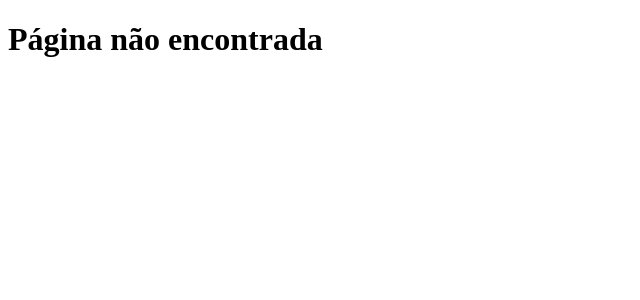
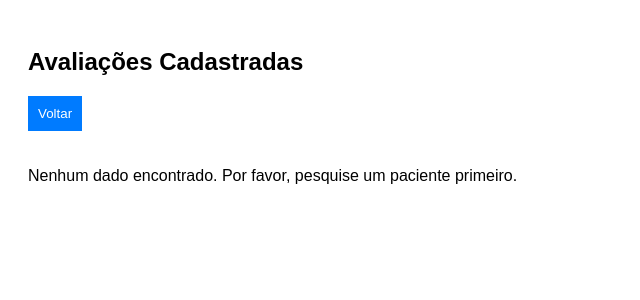
Before and after one commit to NadiellySantos/frontend-avaliacao-postural, a React (Create React App) app in the folder avaliacao-postural/: page /historico in a window 1280 px wide. Shown: the top 300 px of the page, without its empty margins (0-640 px from the left). Built offline with nearby package versions, Linux system fonts and the light colour scheme.

Commit message:
adicionando historico de avaliacoes do paciente

```diff
--- a/avaliacao-postural/package.json
+++ b/avaliacao-postural/package.json
@@ -7,6 +7,7 @@
     "cra-template": "1.3.0",
     "react": "^19.1.0",
     "react-dom": "^19.1.0",
+    "react-helmet": "^6.1.0",
     "react-imask": "^7.6.1",
     "react-input-mask": "^2.0.4",
     "react-router-dom": "^7.7.1",
--- /dev/null
+++ b/avaliacao-postural/src/PesquisaHistoricoPaciente.js
@@ -0,0 +1,89 @@
+import React, { useState } from "react";
+import { useNavigate } from "react-router-dom";
+import axios from "axios";
+import { IMaskInput } from 'react-imask';
+
+const PesquisarHistoricoPaciente = () => {
+  const navigate = useNavigate();
+
+  const [historico, setPesquisarHistorico] = useState({
+    cpf: ""
+  });
+
+  const [mensagem, setMensagem] = useState("");
+  const [resultados, setResultados] = useState([]);
+
+  const handleChange = (e) => {
+    const { name, value } = e.target;
+    setPesquisarHistorico((prev) => ({
+      ...prev,
+      [name]: value,
+    }));
+  };
+
+  const limparCPF = (cpf) => cpf.replace(/\D/g, "");
+
+  const handleSubmit = async (e) => {
+    e.preventDefault();
+
+    try {
+      const cpfParaEnvio = {
+        ...historico,
+        cpf: limparCPF(historico.cpf)
+      };
+
+      const response = await axios.post(
+        "http://localhost:5000/listar-avaliacao",
+        cpfParaEnvio,
+        {
+          headers: {
+            "Content-Type": "application/json",
+          },
+        }
+      );
+
+      navigate("/historico", { state: { resultados: response.data } });
+
+    } catch (error) {
+      console.error("Erro ao encontrar paciente:", error.response?.data || error.message);
+      setMensagem(error.response?.data?.detail || "Erro ao encontrar paciente.");
+    }
+  };
+
+  const handleVoltar = () => {
+    navigate("/");
+  };
+
+  return (
+    <div className="container">
+      <h2>Digite o CPF do paciente para encontrar o histórico de avaliações</h2>
+
+      <button onClick={handleVoltar} type="button">
+        Voltar
+      </button>
+
+      <form onSubmit={handleSubmit}>
+        <div>
+          <label>CPF:</label>
+          <IMaskInput
+            mask="000.000.000-00"
+            name="cpf"
+            value={historico.cpf}
+            onAccept={(value) => handleChange({target: {name: 'cpf', value}})}
+            required
+            className="form-input"
+          />
+        </div>
+        <button type="submit">Pesquisar</button>
+      </form>
+
+      {mensagem && (
+        <p className={mensagem.includes("sucesso") ? "message-success" : "message-error"}>
+          {mensagem}
+        </p>
+      )}
+    </div>
+  );
+};
+
+export default PesquisarHistoricoPaciente;
--- /dev/null
+++ b/avaliacao-postural/src/historico.js
@@ -0,0 +1,61 @@
+import React from "react";
+import { useLocation, useNavigate } from "react-router-dom";
+
+const Historico = () => {
+  const location = useLocation();
+  const navigate = useNavigate();
+
+  // Proteção para quando a página for acessada diretamente sem state
+  const historico = Array.isArray(location.state?.resultados?.avaliacoes)
+    ? location.state.resultados.avaliacoes
+    : null;
+
+  const handleVoltar = () => navigate("/");
+
+  return (
+    <div style={{ padding: "20px", fontFamily: "Arial" }}>
+      <h2>Avaliações Cadastradas</h2>
+
+      <button
+        onClick={handleVoltar}
+        style={{
+          marginBottom: "20px",
+          backgroundColor: "#007bff",
+          color: "white",
+          padding: "10px",
+          border: "none",
+          cursor: "pointer",
+        }}
+      >
+        Voltar
+      </button>
+
+      {historico === null ? (
+        <p>Nenhum dado encontrado. Por favor, pesquise um paciente primeiro.</p>
+      ) : historico.length === 0 ? (
+        <p>Este paciente ainda não possui avaliações cadastradas.</p>
+      ) : (
+        <ul style={{ listStyle: "none", padding: 0 }}>
+          {historico.map((h) => (
+            <li key={h.id_foto} style={{ margin: "10px 0" }}>
+              <div
+                style={{
+                  padding: "10px",
+                  border: "1px solid #ccc",
+                  borderRadius: "5px",
+                }}
+              >
+                <strong>CPF:</strong> {h.cpf} <br />
+                <strong>Altura:</strong> {h.altura} <br />
+                <strong>Resultado:</strong> {h.resultado_avaliacao} <br />
+                <strong>Data:</strong> {h.data_avaliacao}
+              </div>
+            </li>
+          ))}
+        </ul>
+      )}
+    </div>
+  );
+};
+
+export default Historico;
--- a/avaliacao-postural/src/index.js
+++ b/avaliacao-postural/src/index.js
@@ -7,6 +7,8 @@ import CadastroMedico from "./CadastroMedico";
 import Medicos from "./medicos";
 import Login from "./Login";
 import CadastroAvaliacao from "./CadastroAvaliacao";
+import PesquisarHistoricoPaciente from "./PesquisaHistoricoPaciente";
+import Historico from "./historico";
 import App from "./App"; // seu componente de avaliação
 
 const root = ReactDOM.createRoot(document.getElementById("root"));
@@ -14,13 +16,14 @@ root.render(
   <BrowserRouter>
     <Routes>
       {/*<Route path="/" element={<Pacientes />} />*/}
-      <Route path="/pacientes" element={<Pacientes />} />
-      <Route path="/" element={<Medicos />} />
+      <Route path="/" element={<PesquisarHistoricoPaciente />} />
       <Route path="/cadastro" element={<CadastroPaciente />} />
       <Route path="/cadastroMedico" element={<CadastroMedico />} />
       <Route path="/avaliar/:id" element={<App />} />
       <Route path="/login" element={<Login />} />
-       <Route path="/cadastrar-avaliacao" element={<CadastroAvaliacao />} />
+      <Route path="/cadastrar-avaliacao" element={<CadastroAvaliacao />} />
+      <Route path="/listar-avaliacao" element={<PesquisarHistoricoPaciente />} />
+      <Route path="/historico" element={<Historico />} />
       <Route path="*" element={<h1>Página não encontrada</h1>} />
     </Routes>
   </BrowserRouter>
```
Also changed, not shown: 1 other file (tests, documents, lock files or other folders).
